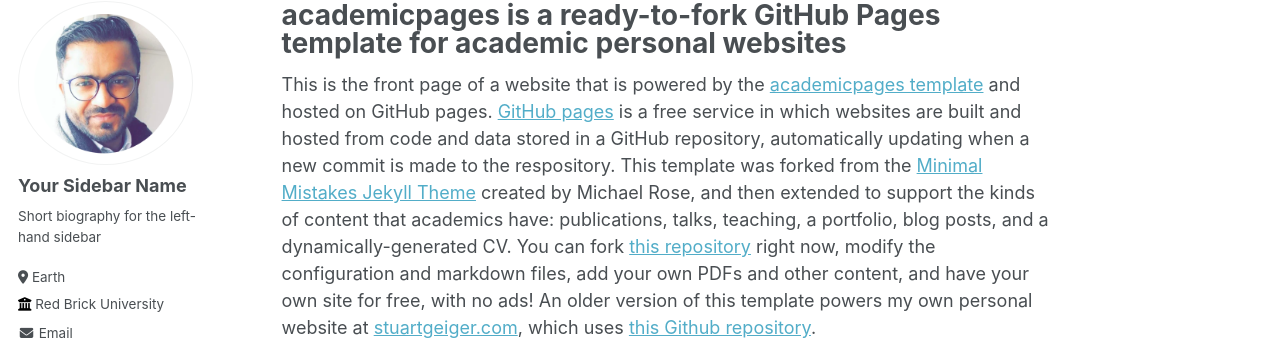
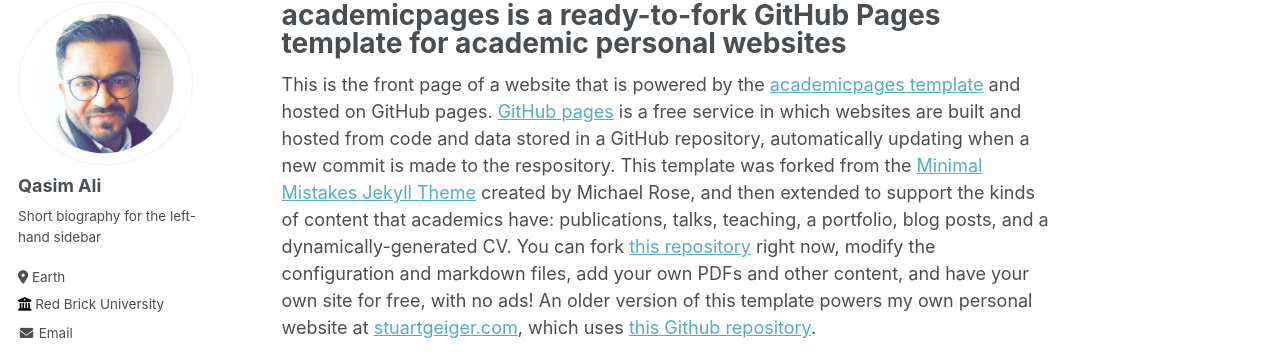
Before and after one commit to MalikQasimAli/MalikQasimAli.github.io, a Jekyll site: the page built from _pages/about.md, in a window 1280 px wide. Shown: the part 117-473 px from the top of the page. Built offline with Jekyll 4.4.1, drawn with Linux system fonts in a browser that asks for light colours; some web fonts are replaced.

Commit message:
update bio

```diff
--- a/_config.yml
+++ b/_config.yml
@@ -11,9 +11,9 @@ title                    : "Qasim Ali Resume"
 title_separator          : "-"
 name                     : &name "Qasim Ali"
 description              : &description "personal description"
-url                      : https://academicpages.github.io # the base hostname & protocol for your site e.g. "https://mmistakes.github.io"
+url                      : https://malikqasimali.github.io # the base hostname & protocol for your site e.g. "https://mmistakes.github.io"
 baseurl                  : "" # the subpath of your site, e.g. "/blog"
-repository               : "academicpages/academicpages.github.io"
+repository               : "MalikQasimAli/MalikQasimAli.github.io"
 
 # Site Author - The following control what appear as part of the author content on the side bar.
 #               If a field is blank the icon and link will not appear, otherwise it will be shown.
@@ -21,7 +21,7 @@ repository               : "academicpages/academicpages.github.io"
 author:
   # Biographic information
   avatar           : "profile.png"
-  name             : "Your Sidebar Name"
+  name             : "Qasim Ali"
   pronouns         : # example: "she/her"
   bio              : "Short biography for the left-hand sidebar"
   location         : "Earth"
@@ -31,7 +31,7 @@ author:
 
   # Academic websites
   arxiv            : # URL - Update with the correct link to your profile
-  googlescholar    : "https://scholar.google.com/citations?user=PS_CX0AAAAAJ"
+  googlescholar    : "https://scholar.google.com/citations?user=sJlbMNMAAAAJ&hl=en"
   impactstory      : # URL
   orcid            : "http://orcid.org/yourorcidurl"
   pubmed           : "https://www.ncbi.nlm.nih.gov/pubmed/?term=john+snow"
```
